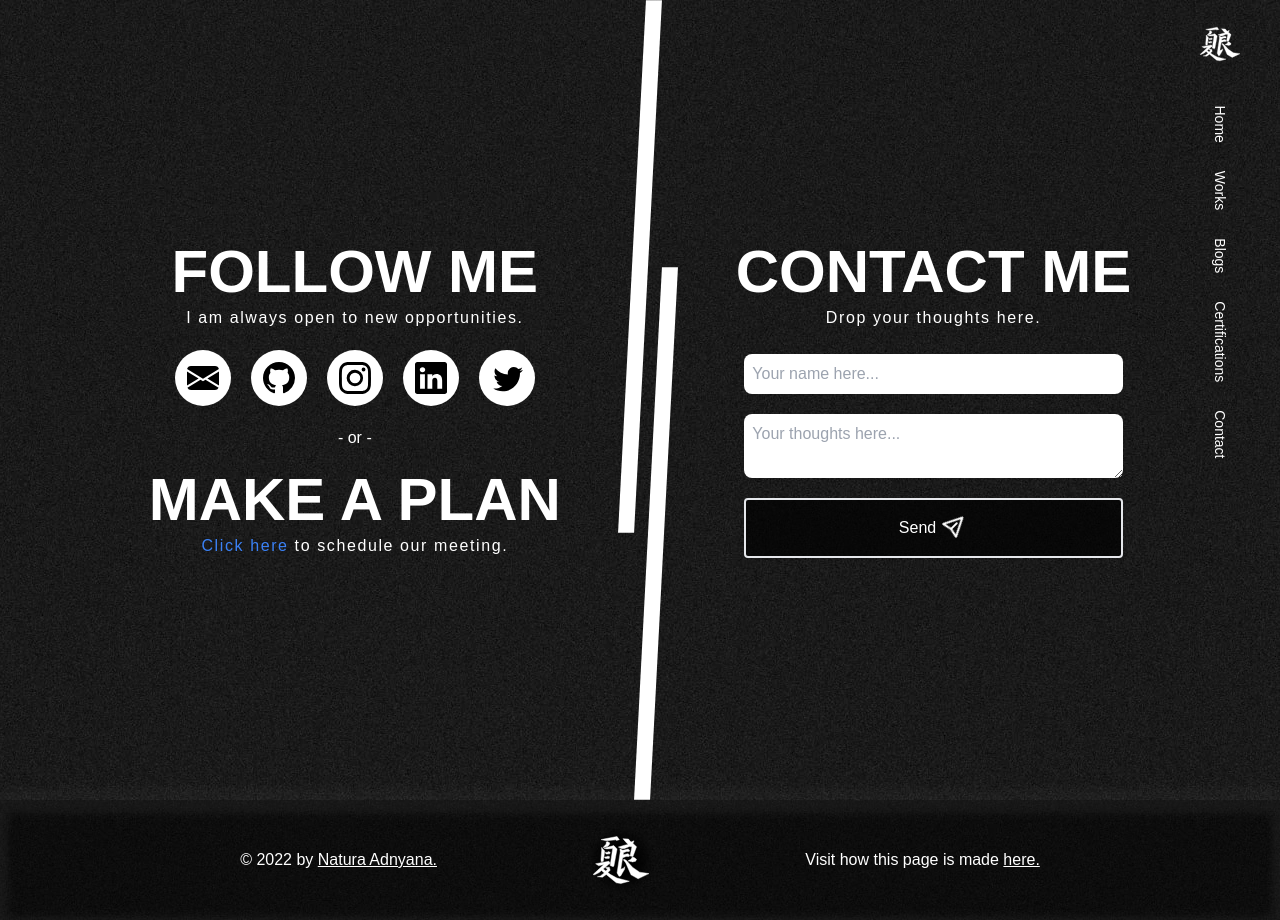
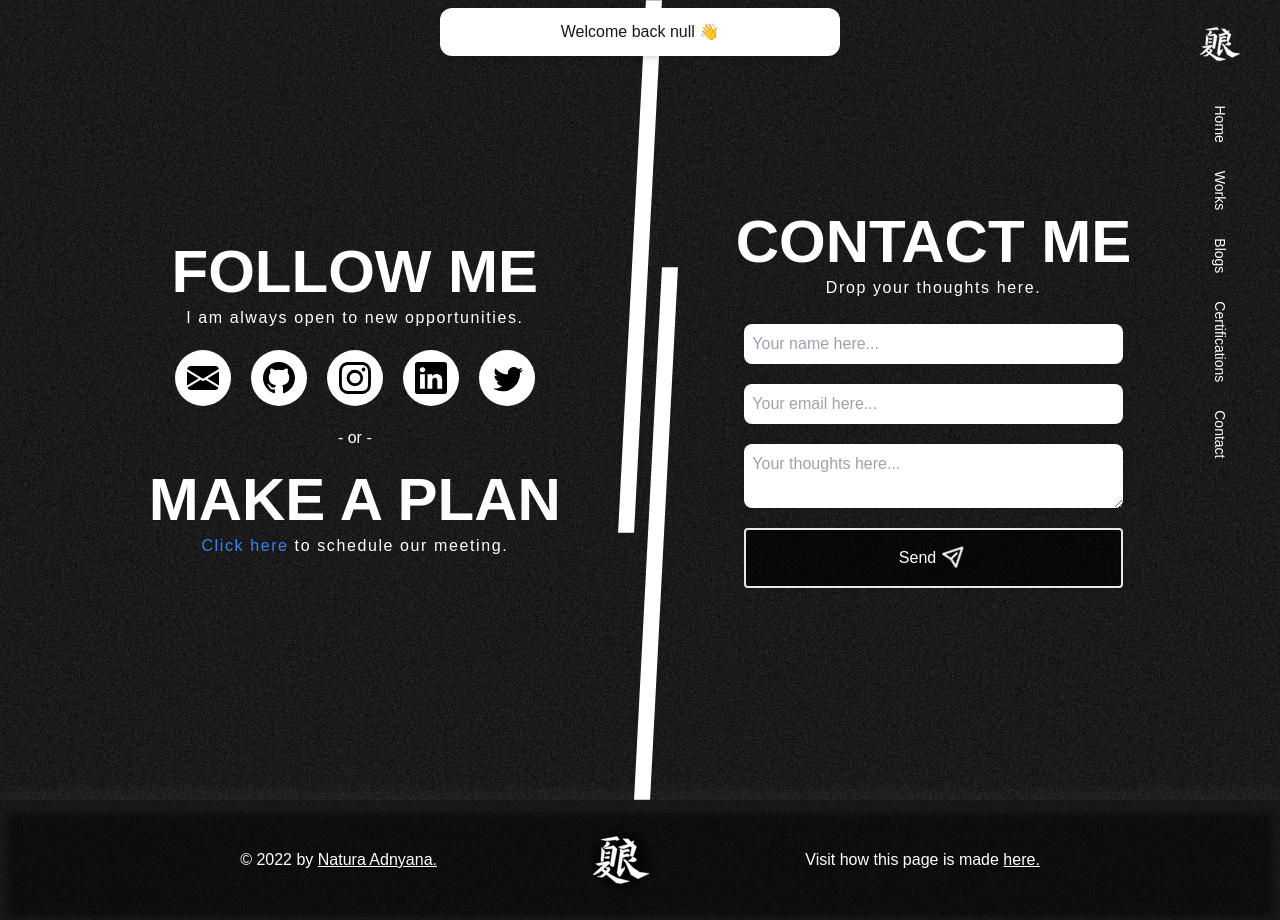
Before and after one commit to NaturaAdnyana/NaturaAdnyana.github.io, a React (Create React App) app: page /contact in a window 1280 px wide. Built offline with nearby package versions, Linux system fonts and the light colour scheme.

Commit message:
fix contact form & add popups

```diff
--- a/package.json
+++ b/package.json
@@ -7,6 +7,7 @@
     "@testing-library/jest-dom": "^4.2.4",
     "@testing-library/react": "^9.5.0",
     "@testing-library/user-event": "^7.2.1",
+    "axios": "^0.27.2",
     "framer-motion": "^6.3.0",
     "react": "^18.0.0",
     "react-dom": "^18.0.0",
--- a/public/index.html
+++ b/public/index.html
@@ -34,5 +34,6 @@
   <body>
     <noscript>You need to enable JavaScript to run this app.</noscript>
     <div id="root"></div>
+    <!-- <script src="https://www.google.com/recaptcha/api.js"></script> -->
   </body>
 </html>
--- a/src/App.js
+++ b/src/App.js
@@ -1,10 +1,12 @@
-import React, { Suspense } from "react";
+import React, { Suspense, useEffect } from "react";
 import "./App.css";
 import { Routes, Route, useLocation } from "react-router-dom";
 import LoadingPage from "./components/LoadingPage";
 import MobileNavbar from "./components/MobileNavbar";
 import { AnimatePresence } from "framer-motion";
 import { Helmet, HelmetProvider } from "react-helmet-async";
+import InWebNotification from "./shared/InWebNotification";
+import { useState } from "react";
 
 const Navbar = React.lazy(() => import("./components/Navbar"));
 const Footer = React.lazy(() => import("./components/Footer"));
@@ -19,6 +21,23 @@ const UnderContstruction = React.lazy(() =>
 
 function App() {
   const location = useLocation();
+
+  const CACHE_KEY = "USERNAME";
+
+  const [popUps, setPopUps] = useState(false);
+  const [username, setUsername] = useState("");
+
+  useEffect(() => {
+    if (typeof Storage !== "undefined") {
+      if (localStorage.getItem(CACHE_KEY) !== "undefined") {
+        setUsername(localStorage.getItem(CACHE_KEY));
+        setPopUps(true);
+        setTimeout(() => {
+          setPopUps(false);
+        }, 10000);
+      }
+    }
+  }, []);
 
   return (
     <HelmetProvider>
@@ -64,6 +83,11 @@ function App() {
           <footer>
             <Footer />
           </footer>
+          <AnimatePresence>
+            {popUps && (
+              <InWebNotification message={`Welcome back ${username} 👋`} />
+            )}
+          </AnimatePresence>
         </Suspense>
       </div>
     </HelmetProvider>
--- /dev/null
+++ b/src/assets/icons/FailedIcon.jsx
@@ -0,0 +1,24 @@
+import React from "react";
+
+const FailedIcon = (props) => {
+  return (
+    <>
+      <svg
+        xmlns="http://www.w3.org/2000/svg"
+        fill="none"
+        viewBox="0 0 24 24"
+        stroke="currentColor"
+        strokeWidth="2"
+        {...props}
+      >
+        <path
+          strokeLinecap="round"
+          strokeLinejoin="round"
+          d="M12 9v2m0 4h.01m-6.938 4h13.856c1.54 0 2.502-1.667 1.732-3L13.732 4c-.77-1.333-2.694-1.333-3.464 0L3.34 16c-.77 1.333.192 3 1.732 3z"
+        />
+      </svg>
+    </>
+  );
+};
+
+export default FailedIcon;
--- /dev/null
+++ b/src/assets/icons/SuccessIcon.jsx
@@ -0,0 +1,20 @@
+import React from "react";
+
+const SuccessIcon = (props) => {
+  return (
+    <>
+      <svg
+        xmlns="http://www.w3.org/2000/svg"
+        fill="none"
+        viewBox="0 0 24 24"
+        stroke="currentColor"
+        strokeWidth="2"
+        {...props}
+      >
+        <path strokeLinecap="round" strokeLinejoin="round" d="M5 13l4 4L19 7" />
+      </svg>
+    </>
+  );
+};
+
+export default SuccessIcon;
--- /dev/null
+++ b/src/pages/contact/ContactMeForm.js
@@ -0,0 +1,105 @@
+import React, { useState } from "react";
+import axios from "axios";
+import OutlineBtn from "../../shared/OutlineBtn";
+import AirplaneIcon from "../../assets/icons/AirplaneIcon";
+import SuccessIcon from "../../assets/icons/SuccessIcon";
+import FailedIcon from "../../assets/icons/FailedIcon";
+
+const ContactMeForm = () => {
+  const [formData, setFormData] = useState({
+    name: "",
+    email: "",
+    message: "",
+  });
+
+  const [submitBtnStatus, setSubmitBtnStatus] = useState({
+    loading: false,
+    success: false,
+    error: false,
+  });
+
+  const handleSubmit = (e) => {
+    e.preventDefault();
+    setSubmitBtnStatus({ loading: true, success: false, error: false });
+    axios
+      .post(process.env.REACT_APP_CONTACT_FORM_ENDPOINT, formData)
+      .then((response) => {
+        if (response.status === 200) {
+          setSubmitBtnStatus({ loading: false, success: true, error: false });
+          setLocalStorage(formData.name);
+        } else {
+          setSubmitBtnStatus({ loading: false, success: false, error: true });
+        }
+      })
+      .catch((error) => console.log(error))
+      .finally(() => setTimeout(() => handleReset(), 3000));
+  };
+
+  const setLocalStorage = (name) => {
+    const CACHE_KEY = "USERNAME";
+    localStorage.setItem(CACHE_KEY, name);
+  };
+
+  const handleReset = () => {
+    setFormData({
+      name: "",
+      email: "",
+      message: "",
+    });
+    setSubmitBtnStatus({ loading: false, success: false, error: false });
+  };
+
+  return (
+    <form
+      className="flex flex-col w-full mt-6 lg:px-20 space-y-5"
+      onSubmit={handleSubmit}
+    >
+      <input
+        className="p-2 rounded-lg text-black"
+        type="text"
+        placeholder="Your name here..."
+        required
+        value={formData.name || ""}
+        onChange={(e) => setFormData({ ...formData, name: e.target.value })}
+      />
+      <input
+        className="p-2 rounded-lg text-black"
+        type="email"
+        placeholder="Your email here..."
+        required
+        value={formData.email || ""}
+        onChange={(e) => setFormData({ ...formData, email: e.target.value })}
+      />
+      <textarea
+        className="p-2 rounded-lg text-black"
+        type="text"
+        placeholder="Your thoughts here..."
+        required
+        value={formData.message || ""}
+        onChange={(e) => setFormData({ ...formData, message: e.target.value })}
+      />
+      <button type="submit">
+        <OutlineBtn hint="Send">
+          {!submitBtnStatus.loading &&
+            !submitBtnStatus.success &&
+            !submitBtnStatus.error && (
+              <AirplaneIcon className="w-6 h-6 inline ml-2 -translate-y-1 rotate-45 transition-all group-hover:rotate-90  group-hover:translate-y-0 group-hover:translate-x-1" />
+            )}
+          {submitBtnStatus.loading && (
+            <div className="ml-2 bg-blue-800 rounded-full relative inline-flex mr-3 opacity-50">
+              <span className="animate-ping bg-indigo-900 p-3 rounded-full inline-flex"></span>
+            </div>
+          )}
+          {submitBtnStatus.success && (
+            <SuccessIcon className="w-6 h-6 inline ml-2 stroke-green-500" />
+          )}
+          {submitBtnStatus.error && (
+            <FailedIcon className="w-6 h-6 inline ml-2 stroke-orange-500" />
+          )}
+        </OutlineBtn>
+      </button>
+    </form>
+  );
+};
+
+export default ContactMeForm;
--- a/src/pages/contact/index.js
+++ b/src/pages/contact/index.js
@@ -5,9 +5,8 @@ import MailIcon from "../../assets/icons/MailIcon";
 import GithubIcon from "../../assets/icons/GithubIcon";
 import InstagramIcon from "../../assets/icons/InstagramIcon";
 import LinkedInIcon from "../../assets/icons/LinkedInIcon";
-import OutlineBtn from "../../shared/OutlineBtn";
-import AirplaneIcon from "../../assets/icons/AirplaneIcon";
 import TwitterIcon from "../../assets/icons/TwitterIcon";
+import ContactMeForm from "./ContactMeForm";
 
 const containerVariants = {
   hidden: {
@@ -168,26 +167,7 @@ function Contact() {
                 <div className="tracking-widest mt-1">
                   Drop your thoughts here.
                 </div>
-                <form
-                  action="/under-construction"
-                  className="flex flex-col w-full mt-6 lg:px-20 space-y-5"
-                >
-                  <input
-                    className="p-2 rounded-lg text-black"
-                    type="text"
-                    placeholder="Your name here..."
-                  />
-                  <textarea
-                    className="p-2 rounded-lg text-black"
-                    type="text"
-                    placeholder="Your thoughts here..."
-                  />
-                  <button type="submit">
-                    <OutlineBtn hint="Send">
-                      <AirplaneIcon className="w-6 h-6 inline ml-2 -translate-y-1 rotate-45 transition-all group-hover:rotate-90  group-hover:translate-y-0 group-hover:translate-x-1" />
-                    </OutlineBtn>
-                  </button>
-                </form>
+                <ContactMeForm />
               </div>
             </article>
           </section>
--- /dev/null
+++ b/src/shared/InWebNotification.js
@@ -0,0 +1,39 @@
+import React from "react";
+import { motion } from "framer-motion";
+
+const notificationVariants = {
+  hidden: {
+    y: -100,
+  },
+  visible: {
+    y: 0,
+    transition: {
+      delay: 1,
+      duration: 1.5,
+    },
+  },
+  exit: {
+    y: -100,
+    transition: {
+      duration: 1.5,
+    },
+  },
+};
+
+const InWebNotification = ({ message, className }) => {
+  return (
+    <motion.div
+      variants={notificationVariants}
+      initial="hidden"
+      animate="visible"
+      exit="exit"
+      className={`absolute top-2 inset-x-0 mx-auto max-w-md px-6 ${className}`}
+    >
+      <div className="p-3 rounded-xl text-gray-900 shadow-md bg-white text-center">
+        {message}
+      </div>
+    </motion.div>
+  );
+};
+
+export default InWebNotification;
--- a/src/shared/OutlineBtn.js
+++ b/src/shared/OutlineBtn.js
@@ -1,13 +1,13 @@
 import React from "react";
 import { motion } from "framer-motion";
 
-function OutlineBtn({ hint, children }) {
+function OutlineBtn({ hint, children, className, ...props }) {
   return (
     <>
       <motion.div
         whileHover={{ scale: 1.05 }}
         whileTap={{ scale: 1 }}
-        className="group p-4 border-2 transition-all hover:bg-white hover:text-black rounded overflow-hidden cursor-pointer bg-black-transparent flex justify-center items-center"
+        className={`group p-4 border-2 transition-all hover:bg-white hover:text-black rounded overflow-hidden cursor-pointer bg-black-transparent flex justify-center items-center ${className}`}
       >
         <span>{hint}</span>
         {children}
```
Also changed, not shown: 2 other files (tests, documents, lock files or other folders).
